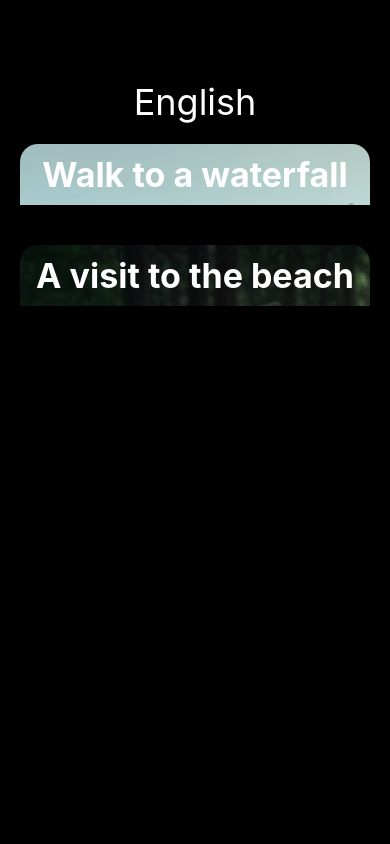
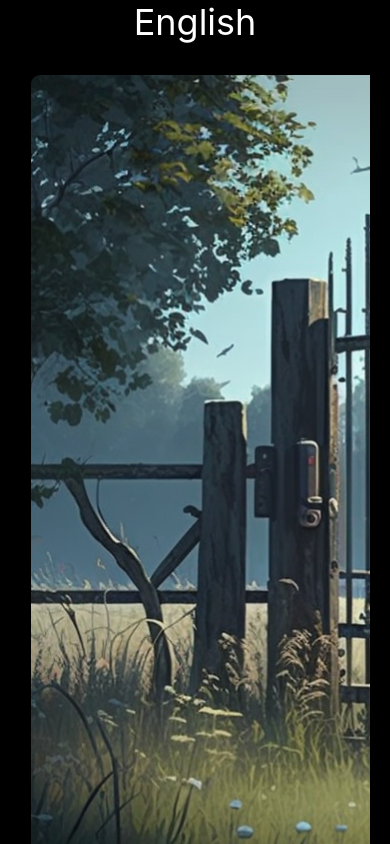
Before and after one commit to rishadomar/waterfall, a React Native app: screen / in a window 390 px wide. Built offline with nearby package versions, Linux system fonts and the light colour scheme.

Commit message:
Styling to Flatlist

```diff
--- a/src/components/Compendium.tsx
+++ b/src/components/Compendium.tsx
@@ -1,5 +1,5 @@
 import { useState, useEffect } from 'react';
-import { StyleSheet, Text, View, FlatList, Pressable } from 'react-native';
+import { StyleSheet, Text, View, FlatList, Pressable, StatusBar } from 'react-native';
 import Story from './Story';
 import { compendium } from '../../assets/compendium';
 import Pages from './Pages';
@@ -62,23 +62,14 @@ const Compendium: React.FC = () => {
 const styles = StyleSheet.create({
     container: {
         flex: 1,
-        marginTop: 80,
-        justifyContent: 'space-around'
+        marginTop: StatusBar.currentHeight || 0
     },
     text: {
         fontSize: 36,
         textAlign: 'center',
         color: 'white'
     },
-    listView: {
-        flex: 1
-    },
-    row: {
-        height: 600,
-        padding: 10,
-        borderBottomColor: '#ccc',
-        borderBottomWidth: 1
-    },
+    listView: {},
     title: {
         fontSize: 16
     },
--- a/src/components/Story.tsx
+++ b/src/components/Story.tsx
@@ -1,6 +1,7 @@
 import { useState, useEffect } from 'react';
-import { ImageBackground, Pressable, StyleSheet, Text, View } from 'react-native';
+import { Image, StyleSheet, Text, View } from 'react-native';
 import { StoryType } from '../../story.types';
+import { TouchableOpacity } from 'react-native-gesture-handler';
 
 type StoryProps = {
     story: StoryType;
@@ -22,12 +23,11 @@ const Story: React.FunctionComponent<StoryProps> = ({ story, onPress, selectedLa
     }, [selectedLanguage]);
 
     return (
-        <View style={styles.container}>
-            <Pressable onPress={() => onPress(story.id)}>
-                <ImageBackground source={story.mainImage} resizeMode='cover' imageStyle={styles.image}>
-                    <Text style={styles.text}>{storyTitle}</Text>
-                </ImageBackground>
-            </Pressable>
+        <View>
+            <TouchableOpacity style={styles.container} onPress={() => onPress(story.id)}>
+                <Image source={story.mainImage} resizeMode='cover' style={styles.image} />
+            </TouchableOpacity>
+            <Text style={styles.text}>{storyTitle}</Text>
         </View>
     );
 };
@@ -37,16 +37,21 @@ const styles = StyleSheet.create({
         flex: 1,
         margin: 20,
         overflow: 'hidden',
-        justifyContent: 'space-evenly'
+        height: 400,
+        padding: 10,
+        borderBottomColor: '#ccc',
+        borderBottomWidth: 1
     },
     image: {
         flex: 1,
-        justifyContent: 'center',
-        width: '100%',
-        borderRadius: 18
+        borderWidth: 1,
+        borderRadius: 10,
+        marginBottom: 10
     },
     text: {
-        textAlign: 'center',
+        position: 'absolute',
+        bottom: 40,
+        left: 40,
         color: 'white',
         fontSize: 34,
         fontWeight: 'bold',
```
